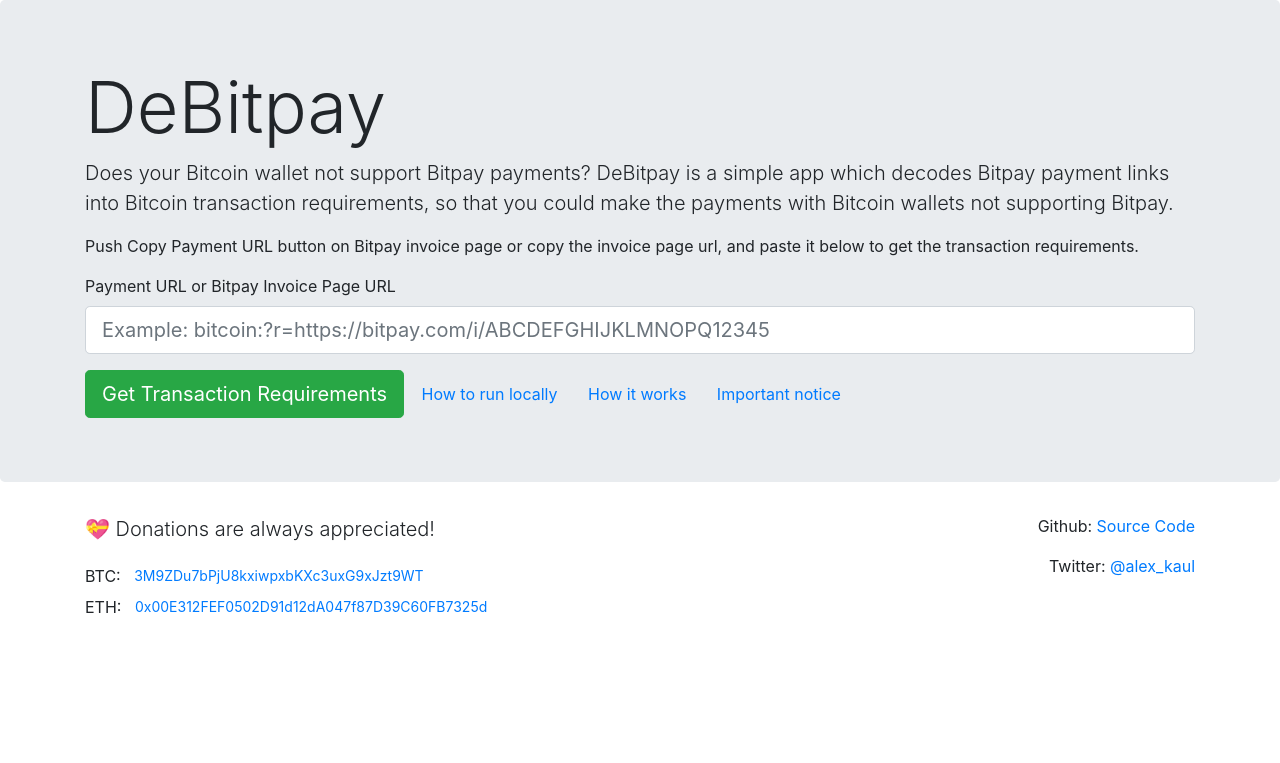
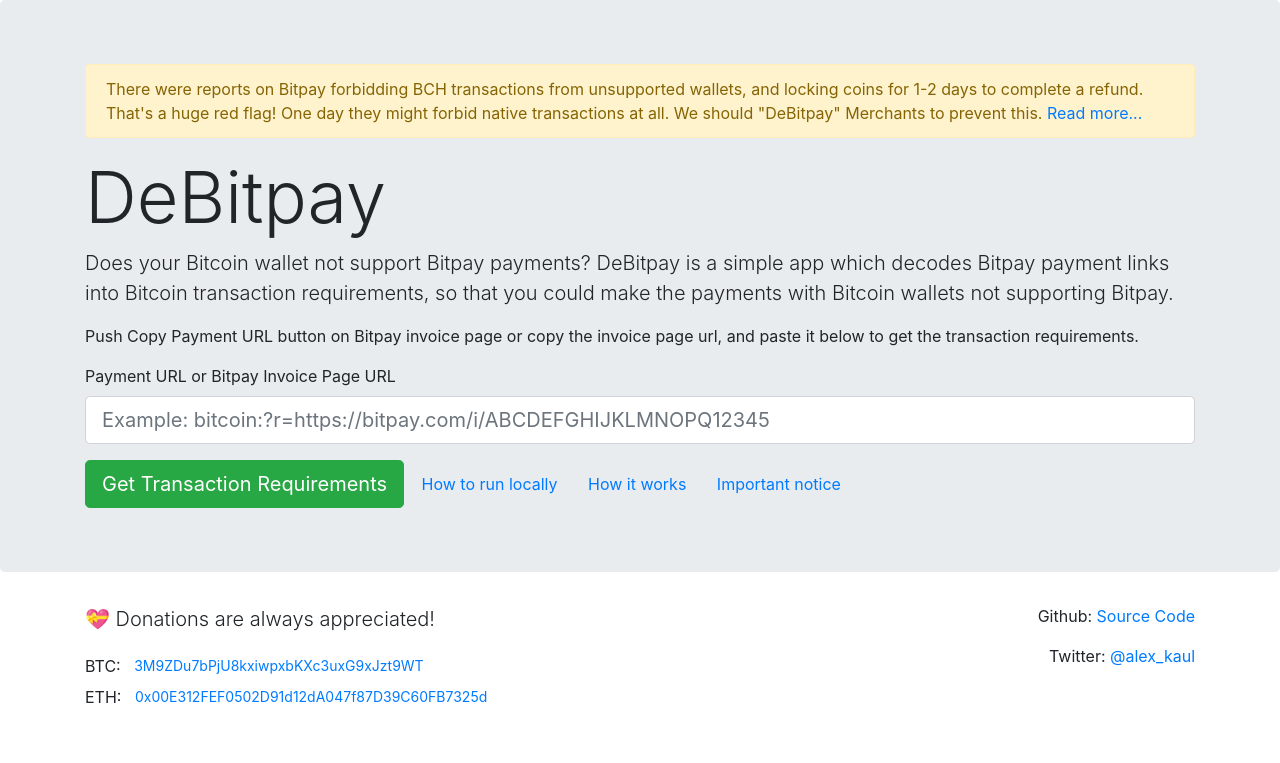
Before and after one commit to alexk111/DeBitpay, a plain HTML site: page index.html in a window 1280 px wide. Drawn offline with Linux system fonts and the light colour scheme.

Commit message:
Ver 1.1.1

```diff
--- a/index.html
+++ b/index.html
@@ -10,6 +10,9 @@
     <main role="main">
       <div class="jumbotron">
         <div class="container">
+          <div class="alert alert-warning" role="alert">
+              There were reports on Bitpay forbidding BCH transactions from unsupported wallets, and locking coins for 1-2 days to complete a refund. That's a huge red flag! One day they might forbid native transactions at all. We should &quot;DeBitpay&quot; Merchants to prevent this. <a href="https://alexk111.github.io/DeBitpay-Merchants/" target="_blank">Read more...</a>
+          </div>
           <h1 id="app-title" class="display-3">DeBitpay</h1>
           <p class="lead">Does your Bitcoin wallet not support Bitpay payments? DeBitpay is a simple app which decodes Bitpay payment links into Bitcoin transaction requirements, so that you could make the payments with Bitcoin wallets not supporting Bitpay.</p>
           <p>Push Copy Payment URL button on Bitpay invoice page or copy the invoice page url, and paste it below to get the transaction requirements.</p>
--- a/main.bundle.js
+++ b/main.bundle.js
@@ -470,7 +470,7 @@
 // CONCATENATED MODULE: ./src/modules/howItWorks.js
 var htmlHowItWorks = "\n  <p>When you press the <i>Get Transaction Requirements</i> button:</p>\n  <ol>\n    <li>DeBitpay extracts an invoice url from the entered payment url (string after 'bitcoin:?r='), or keeps the url as is if you entered an invoice url (begins with http:// or https://)</li>\n    <li>DeBitpay loads data from the invoice url using a HTTP GET request with 'Accept: application/payment-request' header</li>\n    <li>DeBitpay shows a window with the data returned by the invoice url, structured and formatted for convenience. Bitcoin amount is calculated from satoshis data, QR Code image and Open In Wallet button are rendered from Address and Amount data, the rest data is shown as-is without modifications.</li>\n  </ol>\n  <p class=\"alert alert-info\">Entered Invoice URL is the only external resource DeBitpay connects to. No analytics, no external scripts, etc.</p>\n";
 // CONCATENATED MODULE: ./src/modules/importantNotice.js
-var htmlImportantNotice = "\n  <p>DeBitpay should be used as a temporary solution - that's not how Bitcoin transactions supposed to work! Each time you extract data with DeBitpay and pay an invoice, please let the merchant know that you had to use DeBitpay in order to make the payment. Ask them to provide support for native Bitcoin transactions. And share your experience in social media, so that smart competitors could see a market opportunity in this issue. At the end, you should be able to make payments from your wallet to merchants directly, without DeBitpay.</p>\n";
+var htmlImportantNotice = "\n  <p>DeBitpay should be used as a temporary solution - that's not how Bitcoin transactions supposed to work! Each time you extract data with DeBitpay and pay an invoice, please ask the merchant to switch to another payment processor. <a href=\"https://alexk111.github.io/DeBitpay-Merchants/\" target=\"_blank\">Read more...</a></p>\n";
 // CONCATENATED MODULE: ./src/modules/page.js
 
 
```
